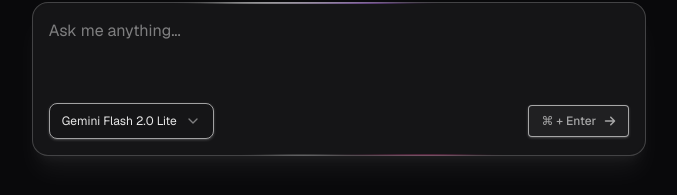
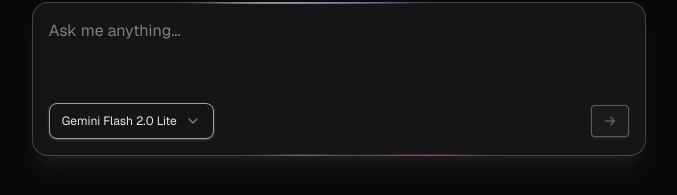
Before and after one commit to hassanhamza930/chatkit0, a Next.js app: page / in a window 1280 px wide. Shown: the part 381-576 px from the top of the page, without its empty margins (301-978 px from the left). Built offline with nearby package versions, Linux system fonts and the light colour scheme; a web font is replaced by a local one.

Commit message:
Updated UI

```diff
--- a/components/InputBox/InputBox.tsx
+++ b/components/InputBox/InputBox.tsx
@@ -72,10 +72,12 @@ export default function InputBox() {
 
                     </div>
 
-                    <Button className={`bg-white/5 shadow-sm border ${searchQuery.length > 0 ? 'border-white text-white' : 'border-white/60 text-white/60'} hover:opacity-50 transition-all duration-300 h-8 rounded-sm px-3 flex flex-row justify-center items-center gap-2`}>
-                        <span className="text-xs">⌘ + Enter</span>
+                    <Button
+                    disabled={searchQuery.length === 0}
+                    className={`bg-white/5 shadow-sm border ${searchQuery.length > 0 ? 'border-white text-white' : 'border-white/60 text-white/60'} hover:opacity-50 transition-all duration-300 h-8 rounded-sm px-3 flex flex-row justify-center items-center gap-2`}>
                         <FaArrowRight style={{ width: '12px', height: '12px' }} />
                     </Button>
+
 
                 </div>
             </div>
```
